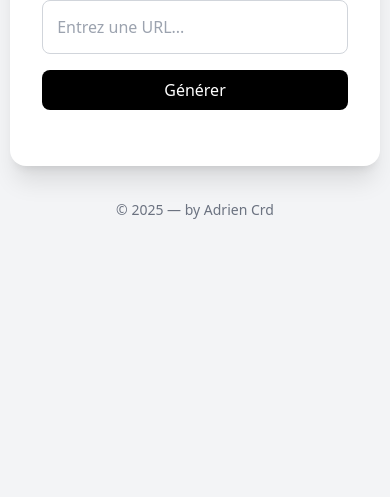
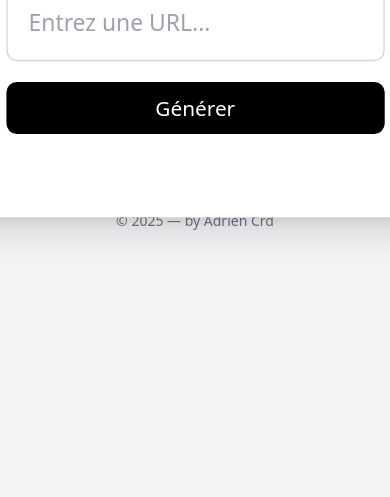
Before and after one commit to adriencrd/QR-code-smiley, a plain HTML site: page index.html in a window 390 px wide. Shown: the part 347-844 px from the top of the page. Drawn offline with nearby package versions, Linux system fonts and the light colour scheme.

Commit message:
zoom mobile + suppression commentaires

```diff
--- a/style.css
+++ b/style.css
@@ -1,4 +1,3 @@
-/* Supprime tout débordement horizontal */
 html, body {
   max-width: 100%;
   overflow-x: hidden;
@@ -6,57 +5,51 @@ html, body {
   padding: 0;
 }
 
-/* Bloc principal */
 div.bg-white {
-  width: 100%;            /* occupe toute la largeur possible */
-  max-width: 500px;       /* un peu plus large sur desktop */
+  width: 100%;
+  max-width: 500px;
   box-sizing: border-box;
   margin: 0 auto;
-  padding: 2rem;          /* espace intérieur plus généreux */
-  transform: scale(1.1);  /* agrandit légèrement le bloc */
-  transform-origin: center;
+  padding: 2rem;
 }
 
-/* Input + bouton bien fluides */
 input#urlInput,
 button {
   width: 100%;
   box-sizing: border-box;
-  font-size: 1.1rem;       /* texte plus grand */
-  padding: 0.8rem;
+  font-size: 1.2rem;
+  padding: 1rem;
 }
 
-/* QR code s’adapte */
 #qrcode canvas {
   max-width: 100%;
   height: auto !important;
   display: block;
 }
 
-/* Footer */
 footer {
   width: 100%;
   padding: 10px;
   text-align: center;
-  font-size: 0.9rem;
+  font-size: 1rem;
 }
 
-/* Version mobile */
 @media (max-width: 480px) {
   h1 {
-    font-size: 1.8rem;     /* titre plus gros */
+    font-size: 2rem;
   }
 
   div.bg-white {
-    width: 95%;           /* prend presque tout l’écran */
+    width: 95%;
     max-width: none;
-    padding: 2rem;
-    transform: none;      /* pas de scale sur mobile, largeur suffit */
+    padding: 2.5rem;
+    transform: scale(1.3);
+    transform-origin: center;
   }
 
   input#urlInput,
   button {
-    font-size: 1rem;
-    padding: 0.9rem;
+    font-size: 1.1rem;
+    padding: 1rem;
   }
 }
```
